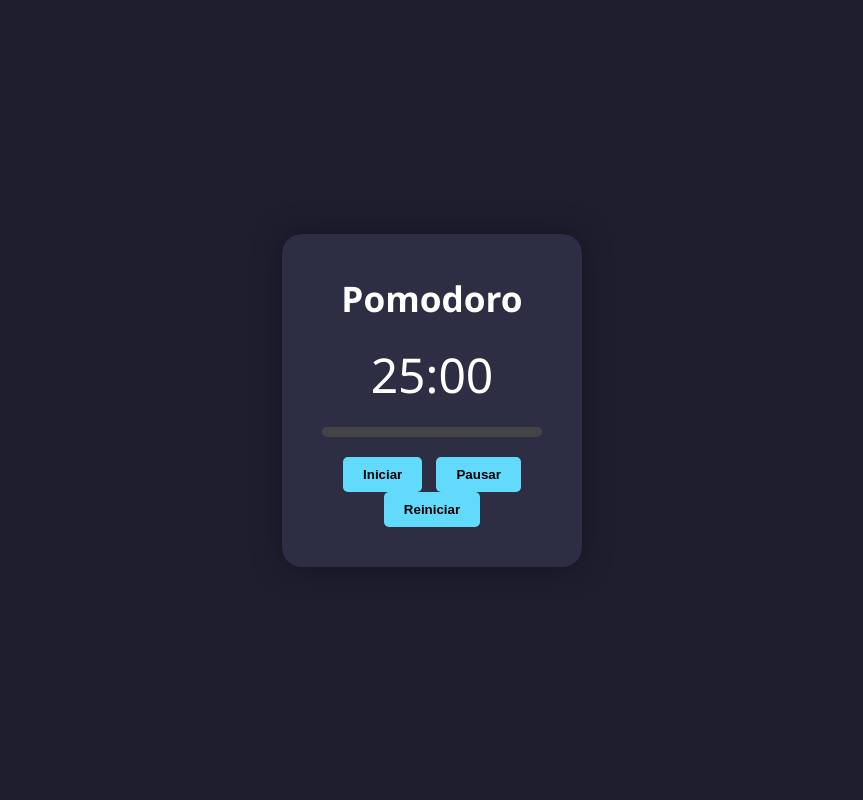
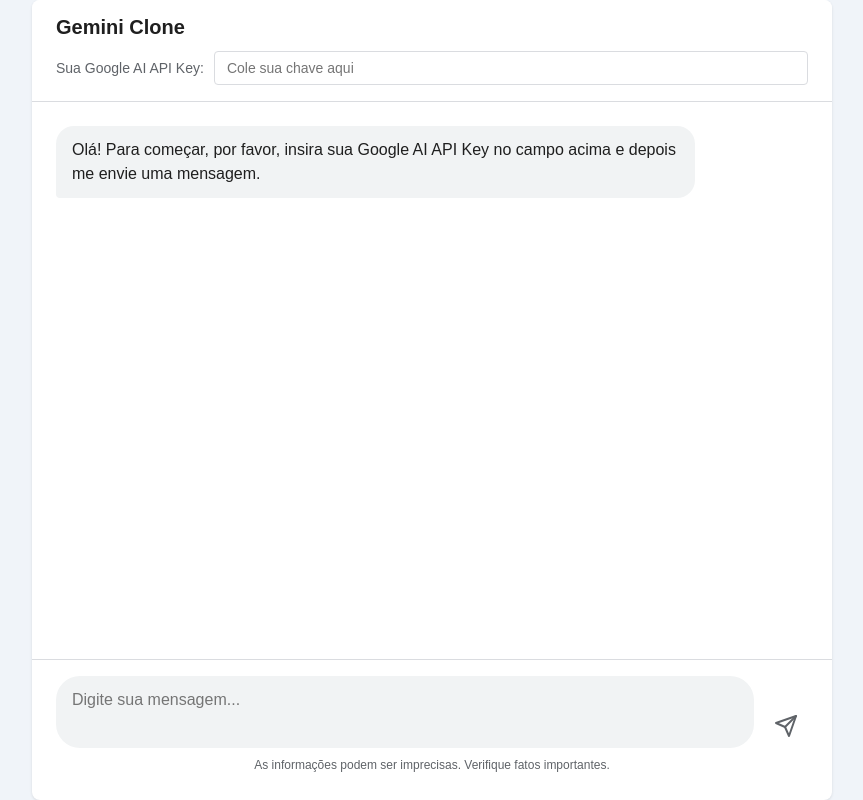
Before and after one commit to GabrielBaiano/stelthapp_test, an Electron app: page pages/homePage/index.html in a window 1280 px wide. Shown: the whole page, without its empty margins (208-1071 px from the left). Drawn offline with Linux system fonts and the light colour scheme; a web font is replaced by a local one.

Commit message:
gemini bug fixed

```diff
--- a/main.js
+++ b/main.js
@@ -4,7 +4,7 @@
 
 app.whenReady().then(() => {
 
-  const { width, height } = screen.getPrimaryDisplay().workAreaSize;
+const { width, height } = screen.getPrimaryDisplay().workAreaSize;
 
 
 console.log('Resolução da tela:', width, height*0.9);
--- a/pages/homePage/index.html
+++ b/pages/homePage/index.html
@@ -1,147 +1,247 @@
 <!DOCTYPE html>
-<html lang="pt-BR">
+<html lang="pt-br">
 <head>
-  <meta charset="UTF-8" />
-  <meta name="viewport" content="width=device-width, initial-scale=1.0"/>
-  <title>Pomodoro Timer</title>
+    <meta charset="UTF-8">
+    <meta name="viewport" content="width=device-width, initial-scale=1.0">
+    <title>Gemini Clone (Single File)</title>
+    <link rel="stylesheet" href="https://fonts.googleapis.com/css2?family=Google+Sans:wght@400;500&display=swap">
+
     <style>
-    * {
-      margin: 0;
-      padding: 0;
-      box-sizing: border-box;
+        /* Estilos Gerais e Variáveis */
+        :root {
+            --background-color: #f0f4f9;
+            --container-bg: #ffffff;
+            --primary-text: #1f1f1f;
+            --secondary-text: #5f6368;
+            --accent-color: #1a73e8;
+            --user-message-bg: #e1eefd;
+            --model-message-bg: #f1f3f4;
+            --border-color: #dadce0;
+            --shadow: 0 1px 3px rgba(0,0,0,0.1);
         }
 
         body {
-      font-family: 'Segoe UI', sans-serif;
-      background: #1e1e2f;
-      color: #fff;
+            font-family: 'Google Sans', sans-serif;
+            background-color: var(--background-color);
+            margin: 0;
+            padding: 0;
             display: flex;
+            justify-content: center;
+            align-items: center;
+            min-height: 100vh;
+            color: var(--primary-text);
+        }
+
+        /* Container Principal */
+        .main-container {
+            width: 100%;
+            max-width: 800px;
             height: 100vh;
+            display: flex;
+            flex-direction: column;
+            background-color: var(--container-bg);
+            box-shadow: var(--shadow);
+            border-radius: 8px;
+            overflow: hidden;
+        }
+
+        /* Cabeçalho e Campo da API Key */
+        .settings-header {
+            padding: 16px 24px;
+            border-bottom: 1px solid var(--border-color);
+            background-color: var(--container-bg);
+        }
+
+        .settings-header h1 {
+            font-size: 20px;
+            margin: 0 0 12px 0;
+            color: var(--primary-text);
+        }
+
+        .api-key-container {
+            display: flex;
+            align-items: center;
+            gap: 10px;
+        }
+
+        .api-key-container label {
+            font-size: 14px;
+            color: var(--secondary-text);
+        }
+
+        #api-key {
+            flex-grow: 1;
+            padding: 8px 12px;
+            border: 1px solid var(--border-color);
+            border-radius: 4px;
+            font-size: 14px;
+        }
+
+        /* Container do Chat */
+        .chat-container {
+            flex-grow: 1;
+            overflow-y: auto;
+            padding: 24px;
+            display: flex;
+            flex-direction: column;
+            gap: 20px;
+        }
+
+        /* Mensagens do Chat */
+        .chat-message {
+            display: flex;
+            max-width: 85%;
+        }
+
+        .chat-message .message-content {
+            padding: 12px 16px;
+            border-radius: 18px;
+            line-height: 1.5;
+            word-wrap: break-word;
+        }
+
+        .chat-message.user {
+            align-self: flex-end;
+        }
+        .chat-message.user .message-content {
+            background-color: var(--user-message-bg);
+            color: #0b57d0;
+            border-bottom-right-radius: 4px;
+        }
+
+        .chat-message.model {
+            align-self: flex-start;
+        }
+        .chat-message.model .message-content {
+            background-color: var(--model-message-bg);
+            border-bottom-left-radius: 4px;
+        }
+
+        .chat-message .message-content p {
+            margin: 0;
+        }
+
+        .loading {
+            animation: blink 1.5s infinite;
+        }
+        @keyframes blink {
+            50% { opacity: 0.5; }
+        }
+
+        /* Rodapé e Formulário de Envio */
+        .chat-footer {
+            padding: 16px 24px;
+            border-top: 1px solid var(--border-color);
+        }
+
+        .chat-form {
+            display: flex;
+            gap: 10px;
+            align-items: flex-end;
+        }
+
+        #prompt-input {
+            flex-grow: 1;
+            padding: 12px 16px;
+            border: none;
+            background-color: var(--model-message-bg);
+            border-radius: 24px;
+            font-size: 16px;
+            resize: none;
+            max-height: 100px;
+            overflow-y: auto;
+            font-family: inherit;
+            line-height: 1.5;
+        }
+        #prompt-input:focus {
+            outline: none;
+        }
+
+        #send-button {
+            background-color: transparent;
+            border: none;
+            padding: 10px;
+            cursor: pointer;
+            border-radius: 50%;
+            display: flex;
             align-items: center;
             justify-content: center;
         }
-
-    .container {
-      background: #2d2d44;
-      padding: 40px;
-      border-radius: 20px;
-      text-align: center;
-      box-shadow: 0 0 30px rgba(0, 0, 0, 0.4);
-      width: 300px;
+        #send-button:hover {
+            background-color: var(--model-message-bg);
+        }
+        #send-button svg {
+            color: var(--secondary-text);
+        }
+        #send-button:disabled svg {
+            color: var(--border-color);
+            cursor: not-allowed;
         }
 
-    h1 {
-      font-size: 2.2rem;
-      margin-bottom: 20px;
+        .disclaimer {
+            font-size: 12px;
+            color: var(--secondary-text);
+            text-align: center;
+            margin-top: 10px;
         }
 
-    #timer {
-      font-size: 3rem;
-      margin-bottom: 20px;
+        /* Responsividade */
+        @media (max-width: 600px) {
+            body {
+                align-items: flex-start;
             }
-
-    .progress-bar {
+            .main-container {
+                border-radius: 0;
+                max-width: 100%;
+                height: 100vh;
+            }
+            .settings-header, .chat-container, .chat-footer {
+                padding: 12px;
+            }
+            .api-key-container {
+                flex-direction: column;
+                align-items: flex-start;
+                gap: 5px;
+            }
+            #api-key {
                 width: 100%;
-      height: 10px;
-      background: #444;
-      border-radius: 5px;
-      overflow: hidden;
-      margin-bottom: 20px;
+                box-sizing: border-box; /* Garante que padding não afete a largura total */
             }
-
-    .progress {
-      height: 100%;
-      width: 0%;
-      background: #61dafb;
-      transition: width 1s linear;
-    }
-
-    .buttons button {
-      margin: 0 5px;
-      padding: 10px 20px;
-      border: none;
-      background: #61dafb;
-      color: #000;
-      font-weight: bold;
-      border-radius: 5px;
-      cursor: pointer;
-      transition: 0.2s ease;
-    }
-
-    .buttons button:hover {
-      background: #21a1f1;
         }
     </style>
     </head>
 <body>
-  <div class="container">
-    <h1>Pomodoro</h1>
-    <div id="timer">25:00</div>
-    <div class="progress-bar">
-      <div class="progress" id="progress"></div>
+
+    <div class="main-container">
+
+        <header class="settings-header">
+            <h1>Gemini Clone</h1>
+            <div class="api-key-container">
+                <label for="api-key">Sua Google AI API Key:</label>
+                <input type="password" id="api-key" placeholder="Cole sua chave aqui">
             </div>
-    <div class="buttons">
-      <button id="start">Iniciar</button>
-      <button id="pause">Pausar</button>
-      <button id="reset">Reiniciar</button>
+        </header>
+
+        <div class="chat-container" id="chat-container">
+            <div class="chat-message model">
+                <div class="message-content">
+                    <p>Olá! Para começar, por favor, insira sua Google AI API Key no campo acima e depois me envie uma mensagem.</p>
+                </div>
             </div>
         </div>
 
-  <script>
-    const timerDisplay = document.getElementById('timer');
-    const progress = document.getElementById('progress');
-    const startBtn = document.getElementById('start');
-    const pauseBtn = document.getElementById('pause');
-    const resetBtn = document.getElementById('reset');
+        <footer class="chat-footer">
+            <form id="chat-form" class="chat-form">
+                <textarea id="prompt-input" placeholder="Digite sua mensagem..." required></textarea>
+                <button type="submit" id="send-button">
+                    <svg xmlns="http://www.w3.org/2000/svg" width="24" height="24" viewBox="0 0 24 24" fill="none" stroke="currentColor" stroke-width="2" stroke-linecap="round" stroke-linejoin="round"><line x1="22" y1="2" x2="11" y2="13"></line><polygon points="22 2 15 22 11 13 2 9 22 2"></polygon></svg>
+                </button>
+            </form>
+            <p class="disclaimer">As informações podem ser imprecisas. Verifique fatos importantes.</p>
+        </footer>
 
-    const duration = 25 * 60; // 25 minutos
-    let timeLeft = duration;
-    let timer = null;
-    let isRunning = false;
+    </div>
 
-    function updateTimer() {
-      const minutes = Math.floor(timeLeft / 60);
-      const seconds = timeLeft % 60;
-      timerDisplay.textContent = `${String(minutes).padStart(2, '0')}:${String(seconds).padStart(2, '0')}`;
-
-      const percent = ((duration - timeLeft) / duration) * 100;
-      progress.style.width = `${percent}%`;
-    }
-
-    function startTimer() {
-      if (isRunning) return;
-
-      isRunning = true;
-      timer = setInterval(() => {
-        if (timeLeft <= 0) {
-          clearInterval(timer);
-          isRunning = false;
-          alert("Tempo acabou! Faça uma pausa.");
-          return;
-        }
-        timeLeft--;
-        updateTimer();
-      }, 1000);
-    }
-
-    function pauseTimer() {
-      clearInterval(timer);
-      isRunning = false;
-    }
-
-    function resetTimer() {
-      clearInterval(timer);
-      isRunning = false;
-      timeLeft = duration;
-      updateTimer();
-      progress.style.width = "0%";
-    }
-
-    startBtn.addEventListener('click', startTimer);
-    pauseBtn.addEventListener('click', pauseTimer);
-    resetBtn.addEventListener('click', resetTimer);
-
-    updateTimer(); // Mostrar tempo inicial
-  </script>
+    <script src="scripts/geminiChat.js"></script>
     </body>
 </html>
```
Also changed, not shown: pages/homePage/scripts/geminiChat.js (added, +99 -0 lines). Lines whose indentation alone changed are shown as unchanged.
